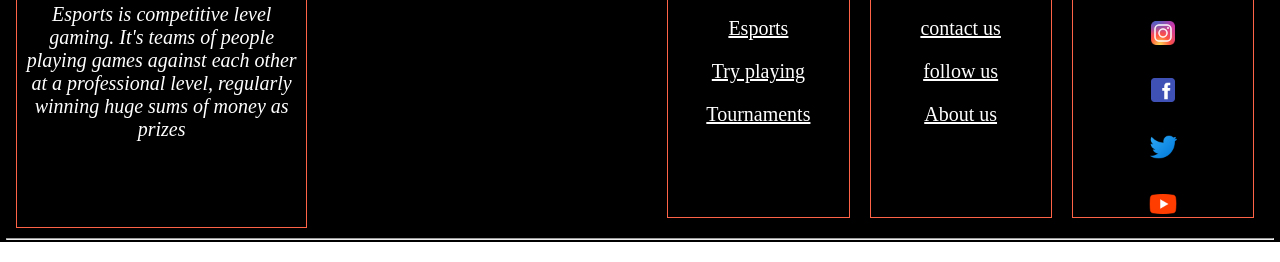
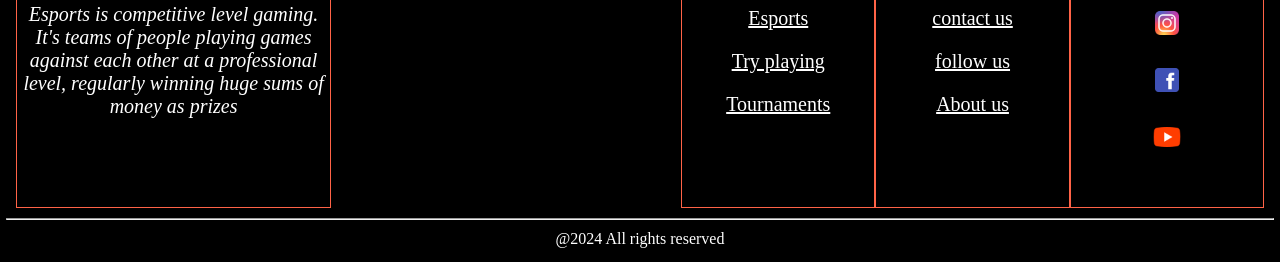
Before and after one commit to vaishupadmor/icp-8.0-react-group-project-4, a React app: page / in a window 1280 px wide. Shown: the part 1488-1750 px from the top of the page. Built offline with nearby package versions, Linux system fonts and the light colour scheme.

Commit message:
code-added

```diff
--- a/src/component/footer/footer.css
+++ b/src/component/footer/footer.css
@@ -6,7 +6,7 @@
     margin-top: 10px;
     bottom: 0px;
     width:100% ;
-    height: 300px;
+    height: 320px;
 }
 .footer-main-container{
     display: flex;
@@ -14,15 +14,15 @@
     margin: 10px;
 }
 .footer-main{
-    width: 400px;
+    width: 650px;
     margin-right: 350px;
     border: 1px solid tomato;
 }
 .footer-main-1{
    border: 1px solid tomato;
    height: 250px;
-   margin: 10px;
-   width: 250px;
+   width: 400px;
+   justify-items: center;
 }
 .footer-head-para{
    font-size: 30px;
@@ -46,3 +46,7 @@
     margin-bottom: 20px;
 
 }
+.footer-sub-container{
+   height: 30px;
+    margin: 10px;
+}
--- a/src/component/footer/footer.js
+++ b/src/component/footer/footer.js
@@ -35,13 +35,12 @@ function Footer() {
           <h3 className='footer-head'> connect with us</h3>
           <span><a href='' className='footer-links'> <img src={Insta} alt='instagram' style={{height:"32px" , borderRadius:"20px"}} /> </a></span>
           <span> <a href='' className='footer-links'> <img src={FB} alt='facebook' style={{height:"32px" , borderRadius:"20px"}} /> </a></span>
-          <span> <a href='' className='footer-links'><img src={Twitter} alt='facebook' style={{height:"32px" , borderRadius:"20px"}} /> </a></span>
-          <span> <a href='' className='footer-links'><img src={YT} alt='facebook' style={{height:"32px" , borderRadius:"20px"}} /> </a></span>
+          <span> <a href='https://www.youtube.com/channel/UCZsozXCEvusHs4UX5wcSA_g' className='footer-links'><img src={YT} alt='youtube' style={{height:"32px" , borderRadius:"20px"}} /> </a></span>
         </div>
         </div>
         <hr></hr>
         <div className='footer-sub-container'>
-
+           @2024 All rights reserved
         </div>
     </div>
   )
```
